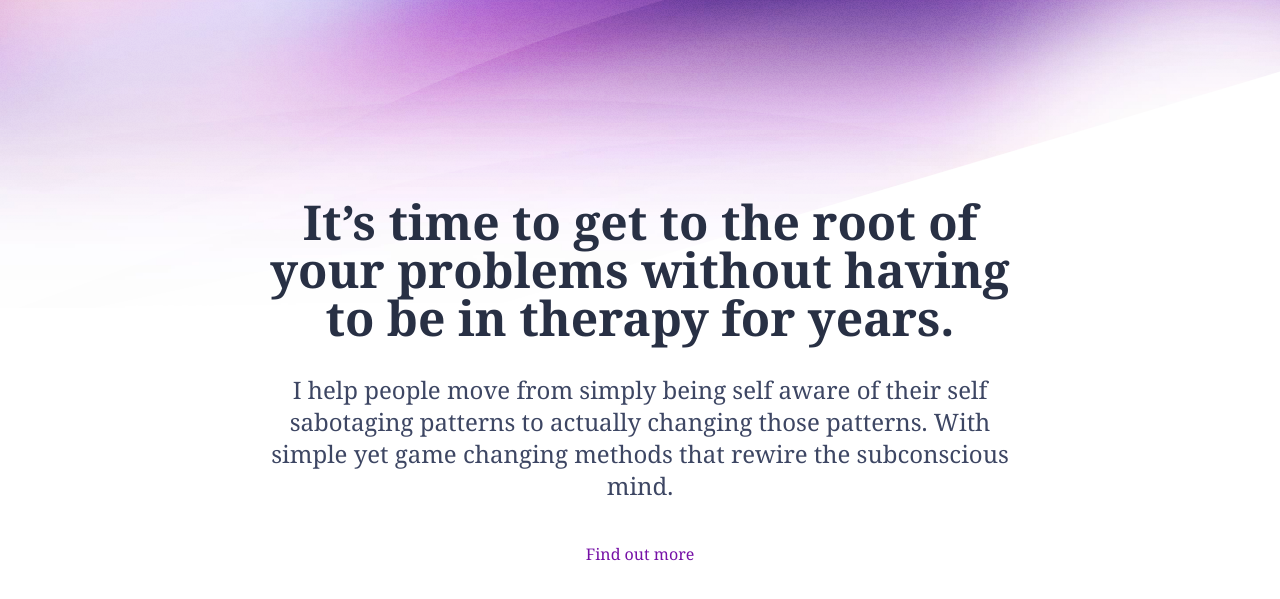
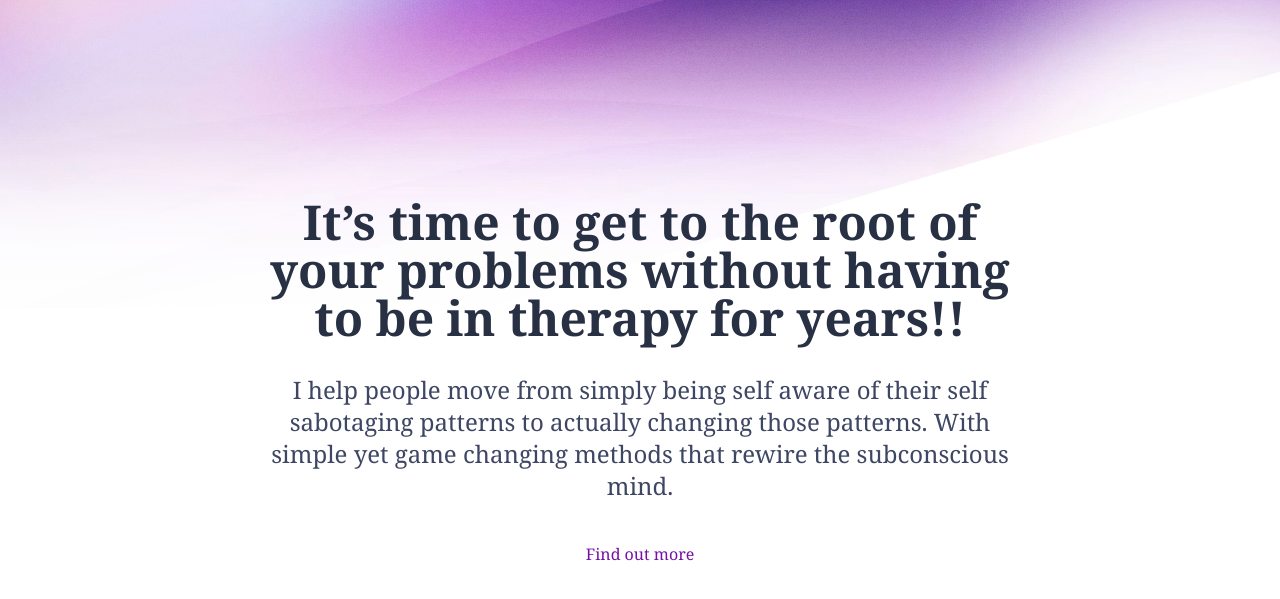
Before and after one commit to christinakoranteng/website, an Astro site: page / in a window 1280 px wide. Shown: the part 119-718 px from the top of the page. Built offline with nearby package versions, Linux system fonts and the light colour scheme; Astro itself is replaced by a stand-in of ours.

Commit message:
Update index.astro

```diff
--- a/src/pages/index.astro
+++ b/src/pages/index.astro
@@ -26,7 +26,7 @@ const projects = (await getCollection("work"))
       >
         <h2 class="text-3xl md:text-5xl">
           It’s time to get to the root of your problems without having to be in
-          therapy for years.
+          therapy for years!!
         </h2>
         <div class="flex flex-col gap-8 items-center">
           <p class="text-lg md:text-2xl">
```
